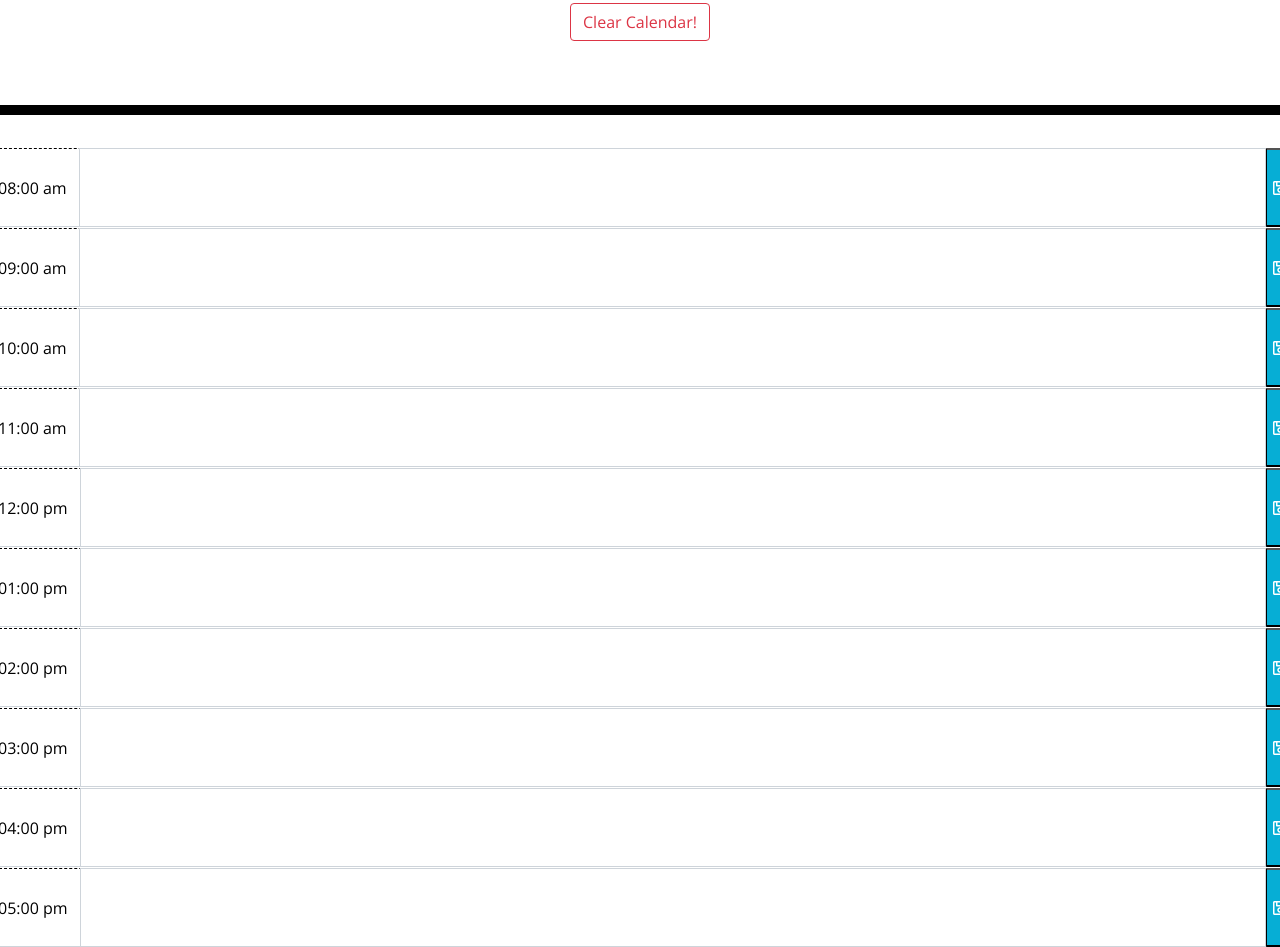
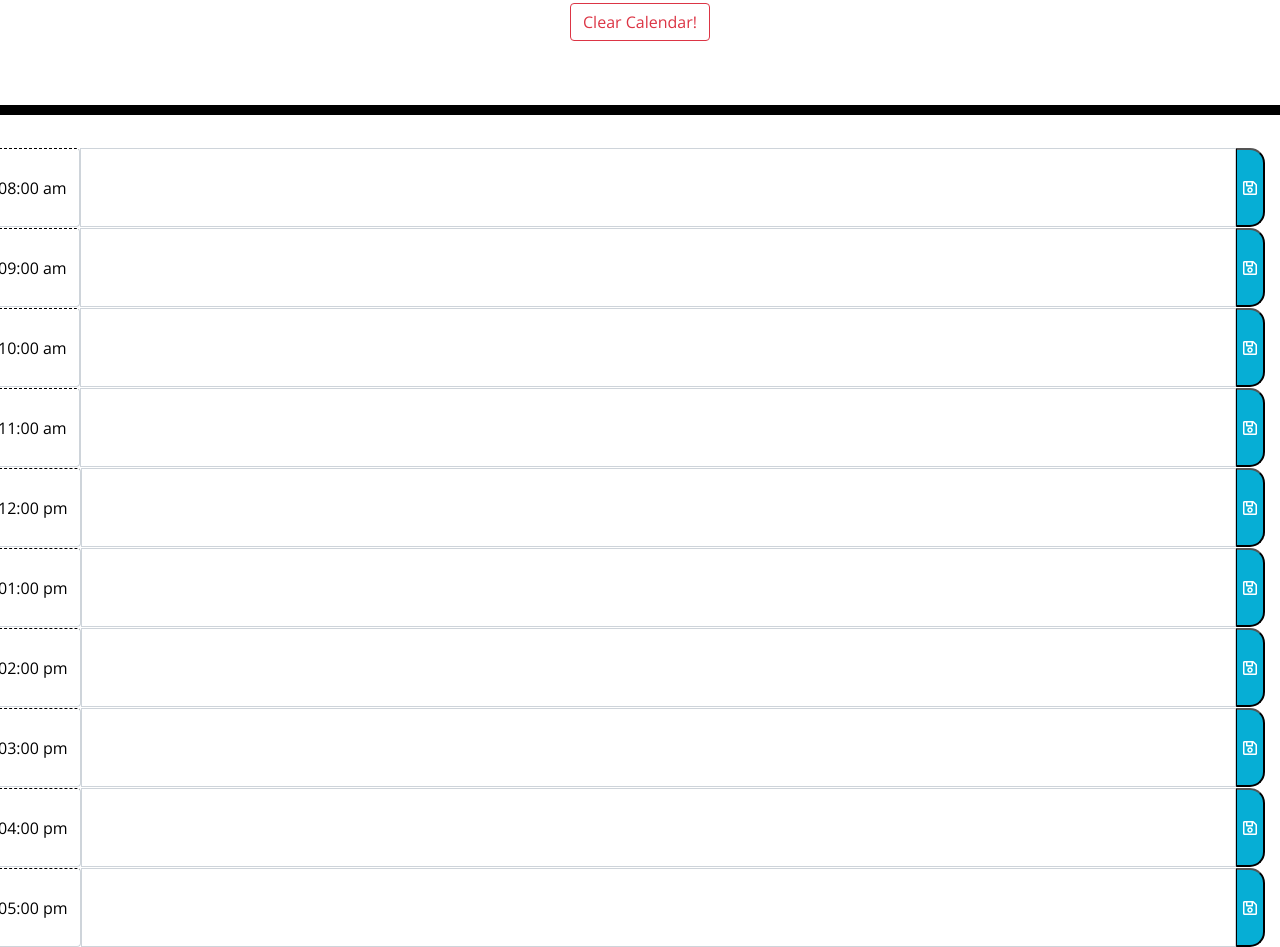
Before and after one commit to AngerOverApathy/plan-the-man, a plain HTML site: page index.html in a window 1280 px wide. Shown: the part 227-1174 px from the top of the page. Drawn offline with nearby package versions, Linux system fonts and the light colour scheme.

Commit message:
adjusted timeblocks, added save btn

```diff
--- a/index.html
+++ b/index.html
@@ -34,113 +34,73 @@
     </div>
 
     <!--8am-->
-    <div class="row">
-        <div class="input-group">
-          <div class="input-group-prepend">
+    <div class="row input-group input-group-prepend">
         <div class="input-group-text hour">08:00 am </div>
-          </div>
           <textarea class="form-control" id="8am"></textarea>
           <button type="button" class="saveBtn"><i class="far fa-save"></i></button>
     </div>
-      </div>
 
        <!--9am-->
-      <div class="row">
-        <div class="input-group">
-          <div class="input-group-prepend">
+    <div class="row input-group input-group-prepend">
             <div class="input-group-text hour">09:00 am </div>
-          </div>
           <textarea class="form-control" id="9am"></textarea>
           <button type="button" class="saveBtn"><i class="far fa-save"></i></button>
     </div>
-      </div>
 
        <!--10am-->
-      <div class="row">
-        <div class="input-group">
-          <div class="input-group-prepend">
+    <div class="row input-group input-group-prepend">
             <div class="input-group-text hour">10:00 am </div>
-          </div>
           <textarea class="form-control" id="10am"></textarea>
           <button type="button" class="saveBtn"><i class="far fa-save"></i></button>
     </div>
-      </div>
 
        <!--11am-->
-      <div class="row">
-        <div class="input-group">
-          <div class="input-group-prepend">
+    <div class="row input-group input-group-prepend">
             <div class="input-group-text hour">11:00 am </div>
-          </div>
           <textarea class="form-control" id="11am"></textarea>
           <button type="button" class="saveBtn"><i class="far fa-save"></i></button>
     </div>
-      </div>
 
        <!--12pm-->
-      <div class="row">
-        <div class="input-group">
-          <div class="input-group-prepend">
+    <div class="row input-group input-group-prepend">
             <div class="input-group-text hour">12:00 pm </div>
-          </div>
           <textarea class="form-control" id="12pm"></textarea>
           <button type="button" class="saveBtn"><i class="far fa-save"></i></button>
     </div>
-      </div>
 
        <!--1pm-->
-      <div class="row">
-        <div class="input-group">
-          <div class="input-group-prepend">
+    <div class="row input-group input-group-prepend">
             <div class="input-group-text hour">01:00 pm </div>
-          </div>
           <textarea class="form-control" id="1pm"></textarea>
           <button type="button" class="saveBtn"><i class="far fa-save"></i></button>
     </div>
-      </div>
 
        <!--2pm-->
-      <div class="row">
-        <div class="input-group">
-          <div class="input-group-prepend">
+    <div class="row input-group input-group-prepend">
             <div class="input-group-text hour">02:00 pm </div>
-          </div>
           <textarea class="form-control" id="9am"></textarea>
           <button type="button" class="saveBtn"><i class="far fa-save"></i></button>
     </div>
-      </div>
 
        <!--3pm-->
-      <div class="row">
-        <div class="input-group">
-          <div class="input-group-prepend">
+    <div class="row input-group input-group-prepend">
             <div class="input-group-text hour">03:00 pm </div>
-          </div>
           <textarea class="form-control" id="3pm"></textarea>
           <button type="button" class="saveBtn"><i class="far fa-save"></i></button>
     </div>
-      </div>
 
        <!--4pm-->
-      <div class="row">
-        <div class="input-group">
-          <div class="input-group-prepend">
+    <div class="row input-group input-group-prepend">
             <div class="input-group-text hour">04:00 pm </div>
-          </div>
           <textarea class="form-control" id="4pm"></textarea>
           <button type="button" class="saveBtn"><i class="far fa-save"></i></button>
     </div>
-      </div>
 
        <!--5pm-->
-      <div class="row">
-        <div class="input-group">
-          <div class="input-group-prepend">
+    <div class="row input-group input-group-prepend">
             <div class="input-group-text hour">05:00 pm </div>
-          </div>
           <textarea class="form-control" id="5pm"></textarea>
           <button type="button" class="saveBtn"><i class="far fa-save"></i></button>
-        </div>
     </div>
 
 
```
Lines whose indentation alone changed are shown as unchanged.
